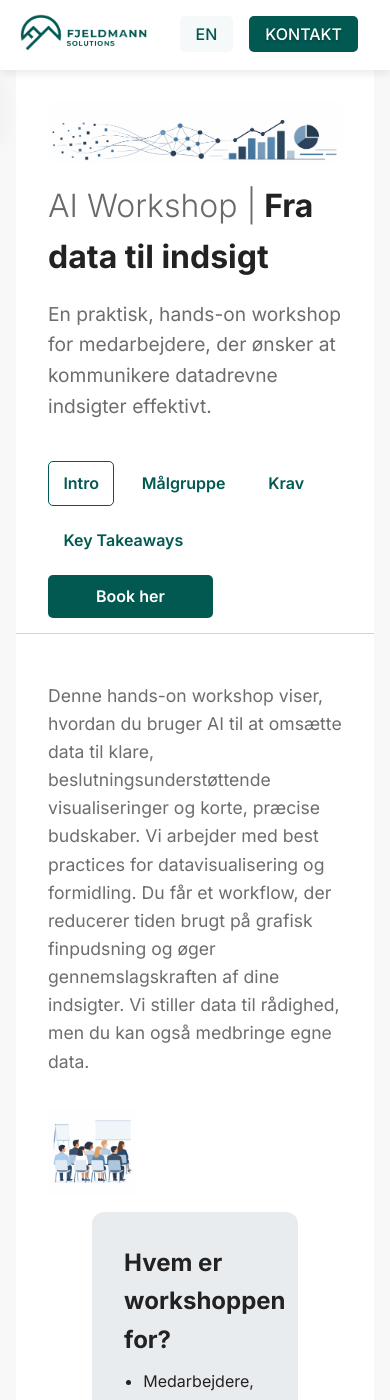
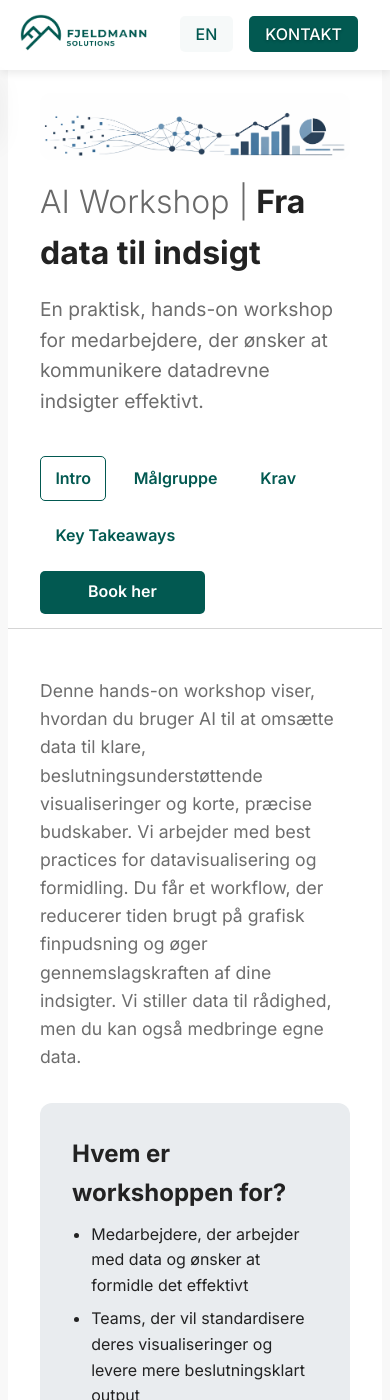
Before and after one commit to Fjeldmann/fjeldmann.github.io, a Jekyll site: the page built from _da/workshop.ai-data-visualization.md, in a window 390 px wide and 1400 px high. Built offline with Jekyll 4.4.1, drawn with Linux system fonts in a browser that asks for light colours.

Commit message:
feat(workshop): enhance mobile layout for workshop sections
* Hide workshop section images on screens narrower than 770px
* Ensure workshop sections take full width on narrow screens
* Adjust container padding and margins for better edge-to-edge appearance

```diff
--- a/assets/css/main.scss
+++ b/assets/css/main.scss
@@ -1294,6 +1294,33 @@ body::before {
     }
 }
 
+/* Hide the three workshop section images on narrow screens (<770px) */
+@media screen and (max-width: 769px) {
+    .workshop-media {
+        display: none !important;
+    }
+}
+
+/* Make each workshop section take full horizontal space on narrow screens */
+@media screen and (max-width: 769px) {
+    .workshop-row .workshop-section {
+        width: 100% !important;
+        max-width: 100% !important;
+        flex: none !important;
+    }
+
+    /* Ensure container padding doesn't reduce the visible width too much */
+    .workshop-page .container {
+        padding-left: 0 !important;
+        padding-right: 0 !important;
+    }
+
+    /* Slightly reduce outer shell margins so cards feel edge-to-edge on small screens */
+    .workshop-shell {
+        margin: 0.5rem !important;
+    }
+}
+
 @media screen and (max-width: 768px) {
     .workshop-shell {
         margin: 1rem;
```
